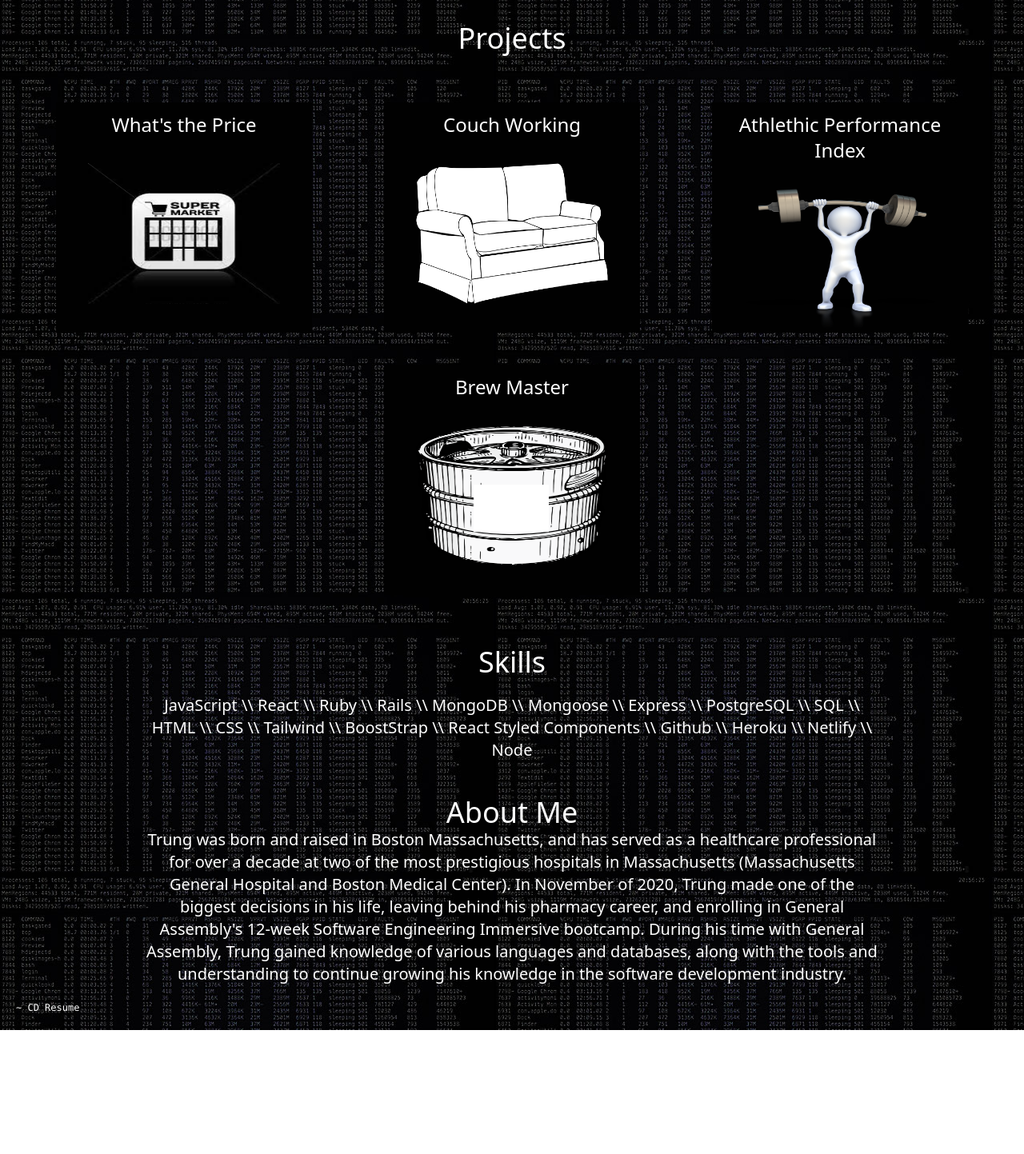
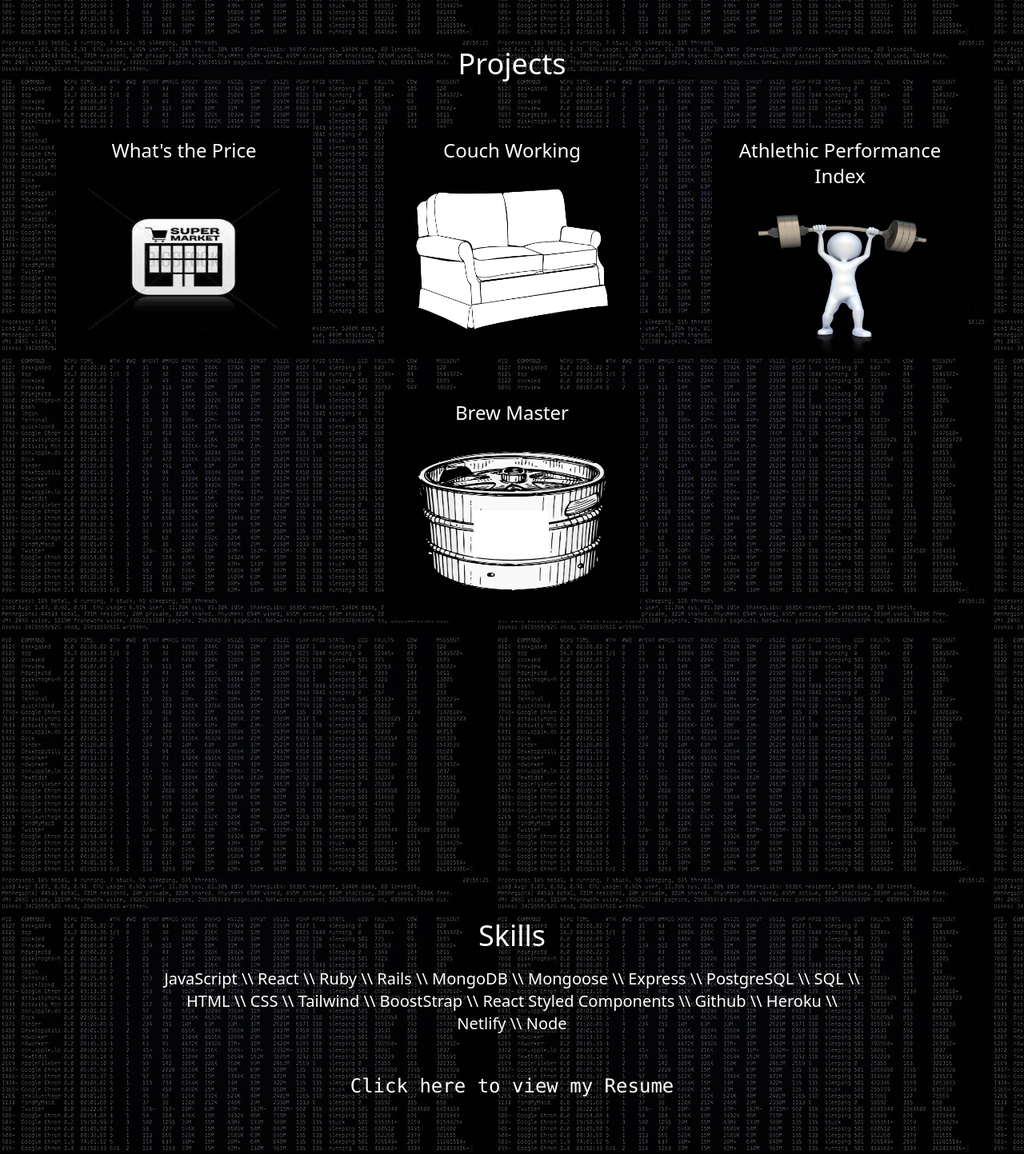
Before and after one commit to tdiec00/portfolio, a React (Create React App) app in the folder client/: page / in a window 1280 px wide. Shown: the part 300-1743 px from the top of the page at 80% size. Before the commit the page ends 1588 px from the top, so only its background shows below. Built offline with nearby package versions, Linux system fonts and the light colour scheme.

Commit message:
fixed screen sizes

```diff
--- a/client/src/App.js
+++ b/client/src/App.js
@@ -6,7 +6,7 @@ import LandingPage from "./Screens/landingPage/LandingPage"
 function App() {
   const [show, setShow] = useState(false)
   return (
-    <div className="text-center bg-iTerm w-screen z-0 ">
+    <div className="text-center bg-iTerm w-screen z-0 flex flex-col">
       <Navbar setShow={setShow} />
       <div>
         <Routes>
--- a/client/src/Screens/aboutMePage/AboutMePage.jsx
+++ b/client/src/Screens/aboutMePage/AboutMePage.jsx
@@ -1,20 +1,14 @@
-import Resume from "../../images/Resume.pdf"
-
 export default function AboutMePage() {
   return (
-    <div id="about" className=" text-white text-xl text-center flex flex-col justify-center h-1/2">
-      <h1 className="text-4xl ">About Me</h1>
+    <div id="about" className=" text-white text-lg md:text-xl text-center flex flex-col justify-center h-3/4">
+      <h1 className="text-xl md:text-4xl ">About Me</h1>
       <div className=" flex flex-wrap break-normal">
-        <p className="mx-28 break-normal md:mx-44">
+        <p className="pl-6 pr-6 break-normal md:mx-44 pb-10 mb-20">
           Trung was born and raised in Boston Massachusetts, and has served as a healthcare professional for over a decade at two of the most prestigious hospitals in Massachusetts (Massachusetts
           General Hospital and Boston Medical Center). In November of 2020, Trung made one of the biggest decisions in his life, leaving behind his pharmacy career, and enrolling in General Assembly's
           12-week Software Engineering Immersive bootcamp. During his time with General Assembly, Trung gained knowledge of various languages and databases, along with the tools and understanding to
           continue growing his knowledge in the software development industry.
         </p>
-        <br />
-        <a className="font-medium text-white font-mono text-xs ... p-5 hover:scale-125 hover:text-stone-400" href={Resume} target="_blank" rel="noreferrer">
-          ~ CD Resume
-        </a>
       </div>
     </div>
   )
--- a/client/src/Screens/landingPage/LandingPage.jsx
+++ b/client/src/Screens/landingPage/LandingPage.jsx
@@ -7,7 +7,7 @@ import "./landingPage.css"
 
 export default function LandingPage(props) {
   return (
-    <div id="home" className="text-center  ">
+    <div id="home" className="text-center ">
       <div className="flex flex-row w-screen ">
         <div className="m-5 h-72 text-left">
           <h1 className="font-medium text-white font-mono  ... text-2xl md:text-4xl   opacity-100 ml-2 pt-20">~Welcome to iTrung</h1>
--- a/client/src/Screens/projectPage/ProjectPage.jsx
+++ b/client/src/Screens/projectPage/ProjectPage.jsx
@@ -10,7 +10,7 @@ import keg from "../../images/keg.png"
 
 export default function ProjectPage() {
   return (
-    <div id="project" className=" text-white  text-center w-screen flex flex-col justify-center text-2xl h-1/2">
+    <div id="project" className=" text-white  text-center w-screen flex flex-col justify-center text-2xl md:h-screen">
       <h1 className="text-2xl md:text-4xl mb-10">Projects</h1>
       <div className="flex flex-row flex-wrap justify-evenly">
         <ProjectContainer title="What's the Price" link="https://trungs-supermarket.netlify.app/" image={supermarket} alt="black and white supermarket">
--- a/client/src/Screens/skillsPage/SkillsPage.jsx
+++ b/client/src/Screens/skillsPage/SkillsPage.jsx
@@ -1,12 +1,20 @@
+import Resume from "../../images/Resume.pdf"
+
 export default function SkillsPage() {
   return (
-    <div id="skills" className=" text-white text-xl text-center flex flex-col justify-center mb-5 mt-5 h-1/2">
+    <div id="skills" className=" text-white text-xl text-center flex flex-col justify-center mb-5 mt-5 h-screen">
       <h1 className="text-2xl  md:text-4xl mb-5">Skills</h1>
-      <div className="text-lg flex flex-wrap break-normal mx-28 md:mx-44 md:text-xl">
+      <div className="text-lg flex flex-wrap break-normal pl-6 pr-6 md:mx-44 md:text-xl text-center justify-center">
         <p>
           JavaScript \\ React \\ Ruby \\ Rails \\ MongoDB \\ Mongoose \\ Express \\ PostgreSQL \\ SQL \\ HTML \\ CSS \\ Tailwind \\ BoostStrap \\ React Styled Components \\ Github \\ Heroku \\ Netlify
           \\ Node
         </p>
+        <br />
+        <div className="flex justify-center w-screen">
+          <a className="font-medium text-white font-mono text-2xl ... p-5 hover:scale-125 hover:text-rose-700 " href={Resume} target="_blank" rel="noreferrer">
+            Click here to view my Resume
+          </a>
+        </div>
       </div>
     </div>
   )
--- a/client/src/components/modal/Modal.jsx
+++ b/client/src/components/modal/Modal.jsx
@@ -4,15 +4,15 @@ export default function Modal(props) {
   return (
     <div className={`modal ${props.show ? "show" : ""}`} onClick={() => props.onClose()}>
       <div className="flex fixed inset-0 bg-blackbg/[0.7] items-center justify-center ">
-        <div className="w-1/2 h-128 bg-blackbg/[1] shadow-[0_0_14px_4px] shadow-white flex justify-center flex-col items-center " onClick={(e) => e.stopPropagation()}>
+        <div className="w-screen md:w-1/2 h-128 bg-blackbg/[1] shadow-[0_0_14px_4px] shadow-white flex justify-center flex-col items-center " onClick={(e) => e.stopPropagation()}>
           <div className="w-4/5 p-2.5 flex items-center flex-col h-full">
-            <h1 className="text-4xl mb-7 text-white ">{props.title}</h1>
+            <h1 className=" text-xl md:text-4xl mb-7 text-white ">{props.title}</h1>
             <div className="h-4/5 p-2.5 shadow-[0_0_14px_4px] shadow-white w-full flex flex-col items-center">
               {props.children}
               <div className="modal-footer"></div>
             </div>
             <button
-              className="mt-6 bottom-0 pb-3 text-white cursor-pointer hover:text-rose-700"
+              className="text-base md:text-xl mt-6 bottom-0 pb-3 text-white cursor-pointer hover:text-rose-700"
               onClick={() => {
                 props.onClose()
               }}
--- a/client/src/components/navbar/Navbar.jsx
+++ b/client/src/components/navbar/Navbar.jsx
@@ -11,7 +11,7 @@ const Navbar = (props) => {
         ~ CD About-Me
       </a>
       <button onClick={() => props.setShow(true)} className="font-medium text-white font-mono text-xs ... p-5 hover:scale-125 hover:text-stone-400 md:text-2xl">
-        ~ CD Contact
+        ~ CD Contact Me
       </button>
     </div>
   )
--- a/client/src/components/projectContainer/ProjectContainer.jsx
+++ b/client/src/components/projectContainer/ProjectContainer.jsx
@@ -5,13 +5,14 @@ export default function ProjectContainer(props) {
   const [show, setShow] = useState(false)
 
   return (
-    <div className="h-72 bg-blackbg w-80 m-5 pt-3 ">
     <div>
-        <p className="text-lg pb-2 cursor-pointer hover:text-rose-700 md:text-2xl" onClick={() => setShow(true)}>
-          {props.title}
-        </p>
+      <div className="h-72 bg-blackbg w-80 m-5 pt-3 " onClick={() => setShow(true)}>
+        <div>
+          <p className="text-lg pb-2 cursor-pointer hover:text-rose-700 md:text-2xl">{props.title} </p>
           <div className="flex justify-center mt-6">
             <img className="w-9/12 h-44" src={props.image} alt={props.alt}></img>
+          </div>
+        </div>
       </div>
       <Modal
         onClose={() => {
@@ -24,6 +25,5 @@ export default function ProjectContainer(props) {
         <div>{props.children}</div>
       </Modal>
     </div>
-    </div>
   )
 }
--- a/client/src/components/projects/AthleticPerformanceIndex.jsx
+++ b/client/src/components/projects/AthleticPerformanceIndex.jsx
@@ -1,6 +1,6 @@
 export default function AthleticPerformanceIndex() {
   return (
-    <div className="text-lg px-10">
+    <div className="text-base md:text-lg px-10">
       <p className="mt-10">
         A gorcery store shopping application where customers are able to add items to and check out items from their cart. Admins have the ability to add and edit products in the grocery store
         database.
--- a/client/src/components/projects/CouchWorking.jsx
+++ b/client/src/components/projects/CouchWorking.jsx
@@ -1,6 +1,6 @@
 export default function CouchWorking() {
   return (
-    <div className="text-lg px-10">
+    <div className="text-base md:text-lg px-10">
       <p className="mt-10">
         CouchWorking is the AirBNB for private Coworking spaces: are your tired of working home alone and have a spare desk in your flat? Share it on CouchWorking and meet like-minded people from
         around the world! If you'd like, you can even offer your guest a place to stay!
--- a/client/src/components/projects/WhatsThePrice.jsx
+++ b/client/src/components/projects/WhatsThePrice.jsx
@@ -1,6 +1,6 @@
 export default function WhatsThePrice() {
   return (
-    <div className="text-lg px-10">
+    <div className="text-base md:text-lg px-10">
       <p className="mt-10">
         A gorcery store shopping application where customers are able to add items to and check out items from their cart. Admins have the ability to add and edit products in the grocery store
         database.
```
Lines whose indentation alone changed are shown as unchanged.
